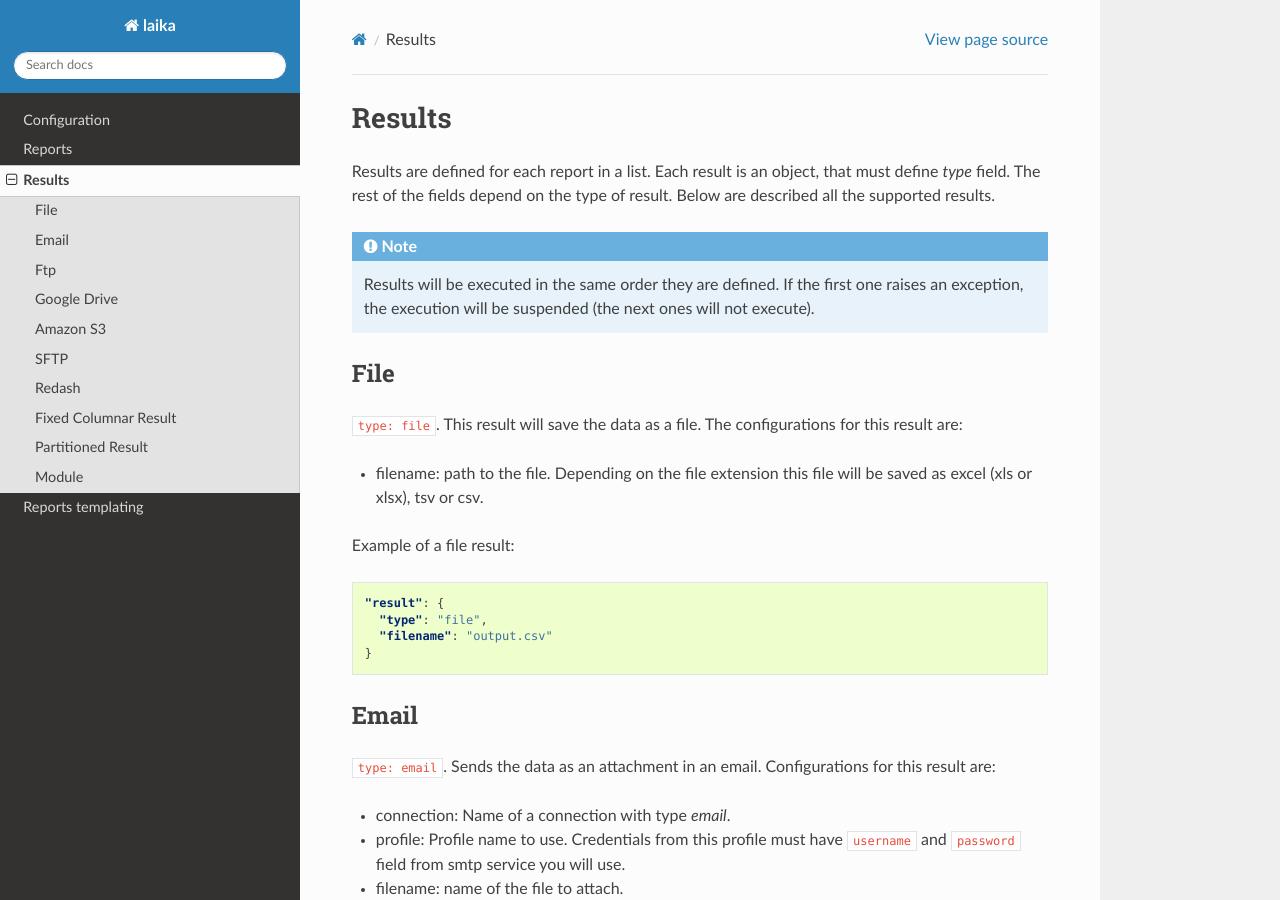
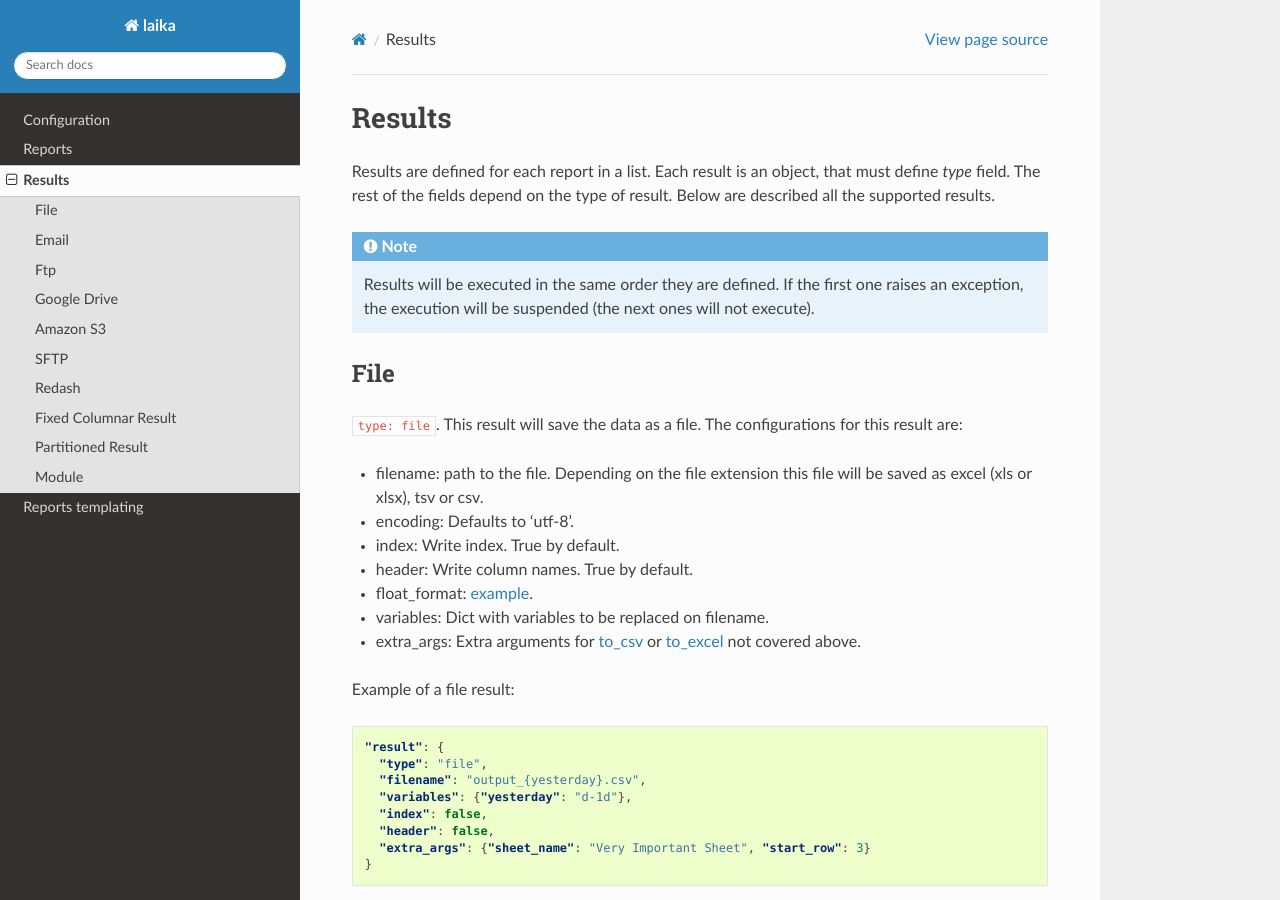
Before and after one commit to trocafone/laika, a Sphinx documentation site: the page built from docs/results.rst, in a window 1280 px wide and 900 px high. Built offline with Sphinx 7.4.7 and the Read the Docs theme 2.0.0, drawn with Linux system fonts in a browser that asks for light colours.

Commit message:
Add extra_args to FileResult
Enables the use of all the parameters available for to_csv
and to_excel.

```diff
--- a/docs/results.rst
+++ b/docs/results.rst
@@ -19,6 +19,12 @@ configurations for this result are:
 
 -  filename: path to the file. Depending on the file extension this file
    will be saved as excel (xls or xlsx), tsv or csv.
+-  encoding: Defaults to 'utf-8'.
+-  index: Write index. True by default.
+-  header: Write column names. True by default.
+-  float_format: example_.
+-  variables: Dict with variables to be replaced on filename.
+-  extra_args: Extra arguments for to_csv_ or to_excel_ not covered above.
 
 Example of a file result:
 
@@ -26,8 +32,16 @@ Example of a file result:
 
     "result": {
       "type": "file",
-      "filename": "output.csv"
+      "filename": "output_{yesterday}.csv",
+      "variables": {"yesterday": "d-1d"},
+      "index": false,
+      "header": false,
+      "extra_args": {"sheet_name": "Very Important Sheet", "start_row": 3}
     }
+
+.. _example: http://www.datasciencemadesimple.com/format-integer-column-of-dataframe-in-python-pandas/
+.. _to_csv: https://pandas.pydata.org/pandas-docs/stable/reference/api/pandas.DataFrame.to_csv.html
+.. _to_excel: https://pandas.pydata.org/pandas-docs/stable/reference/api/pandas.DataFrame.to_excel.html
 
 Email
 ^^^^^
```
Also changed, not shown: 1 other file.
